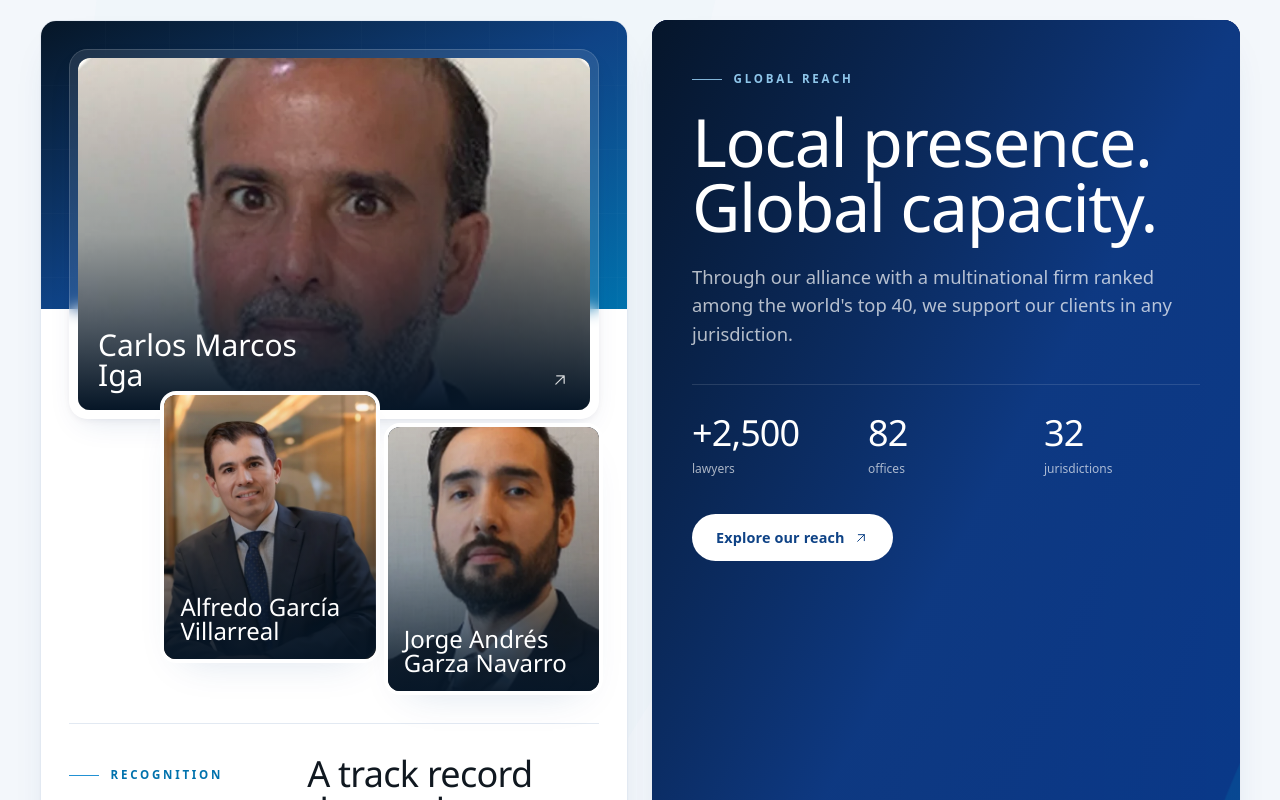
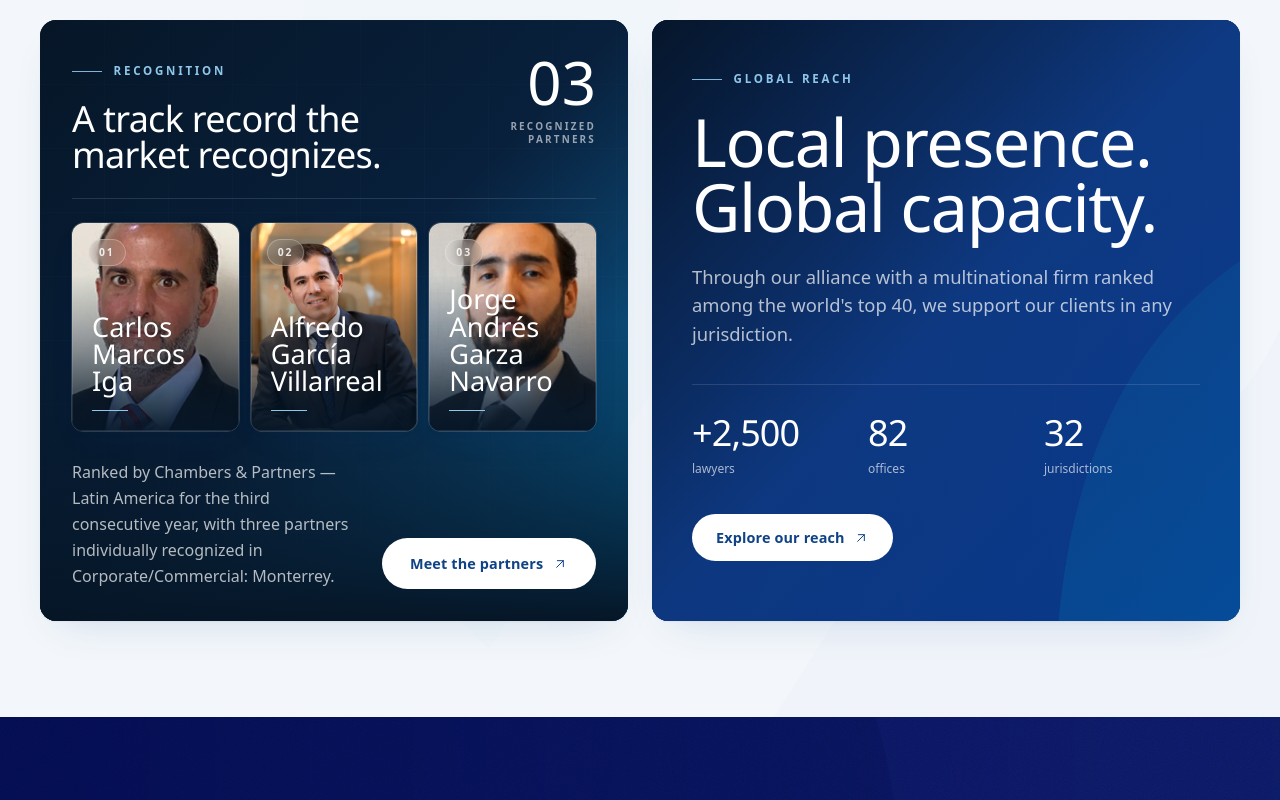
Before and after one commit to ia-satma/INTERVO-PAGE-2026, a Next.js app: page /en in a window 1280 px wide. Shown: the part 2440-3240 px from the top of the page. Built offline with nearby package versions, Linux system fonts and the light colour scheme; no server answers; the database is empty.

Commit message:
Equalize home partner recognition cards

```diff
--- a/src/app/[locale]/page.tsx
+++ b/src/app/[locale]/page.tsx
@@ -138,80 +138,68 @@ export default async function HomePage({ params }: { params: Promise<{ locale: s
         <div className="absolute inset-0 bg-mist/50" />
         <div className="container-x relative grid gap-6 py-20 md:py-24 lg:grid-cols-2">
           <Reveal>
-            <div className="relative h-full overflow-hidden rounded-2xl border border-line bg-white shadow-card">
-              <div className="absolute inset-x-0 top-0 h-72 bg-gradient-to-br from-navy-950 via-navy to-azure" />
-              <div className="absolute inset-x-0 top-0 h-72 bg-grid opacity-45" />
-              <div className="relative p-5 md:p-7">
-                <div className="rounded-[1.15rem] border border-white/15 bg-white/10 p-2 shadow-soft backdrop-blur-sm">
-                  <Link
-                    href={resolveNavigationLink(siteConfig, loc, "socios", recognizedPartners[0]?.id)}
-                    className="group relative block aspect-[16/11] overflow-hidden rounded-xl bg-navy-950"
-                    aria-label={recognizedPartners[0]?.name}
-                  >
-                    {recognizedPartners[0] && (
-                      <Image
-                        src={asset(recognizedPartners[0].photo)}
-                        alt={recognizedPartners[0].name}
-                        fill
-                        sizes="(min-width: 1024px) 36vw, 100vw"
-                        className="object-cover object-top transition-transform duration-700 ease-out group-hover:scale-105"
-                      />
-                    )}
-                    <div className="absolute inset-0 bg-gradient-to-t from-navy-950 via-navy-950/28 to-transparent" />
-                    <div className="absolute inset-x-0 bottom-0 flex items-end justify-between gap-4 p-5">
-                      <span className="max-w-[14rem] font-serif text-2xl font-medium leading-none text-white md:text-3xl">
-                        {recognizedPartners[0]?.name}
+            <div className="relative h-full overflow-hidden rounded-2xl bg-navy-950 text-white shadow-card">
+              <div className="absolute inset-0 bg-gradient-to-br from-navy-950 via-navy-900 to-azure" />
+              <div className="absolute inset-0 bg-grid opacity-35" />
+              <div className="absolute inset-x-0 bottom-0 h-1/2 bg-gradient-to-t from-navy-950 to-transparent" />
+              <div className="relative flex h-full flex-col p-6 md:p-8">
+                <div className="flex items-start justify-between gap-6 border-b border-white/12 pb-6">
+                  <div>
+                    <span className="eyebrow eyebrow--light">{t.recognition.eyebrow}</span>
+                    <h2 className="mt-5 max-w-xl font-serif text-3xl leading-[1.02] text-white md:text-4xl">
+                      {t.recognition.title}
+                    </h2>
+                  </div>
+                  <div className="hidden min-w-24 text-right sm:block">
+                    <span className="block font-serif text-6xl leading-none text-white">03</span>
+                    <span className="mt-2 block text-[0.62rem] font-semibold uppercase leading-snug tracking-[0.22em] text-white/58">
+                      {recognizedCountLabel}
                     </span>
-                      <ArrowUpRight className="h-5 w-5 shrink-0 text-white/80 transition-transform duration-500 group-hover:-translate-y-1 group-hover:translate-x-1" />
                   </div>
-                  </Link>
                 </div>
 
-                <div className="-mt-6 ml-auto grid w-[88%] grid-cols-2 gap-3 md:w-[82%]">
-                  {recognizedPartners.slice(1).map((partner, index) => (
+                <div className="mt-6 grid gap-3 sm:grid-cols-3">
+                  {recognizedPartners.map((partner, index) => (
                     <Link
                       key={partner.name}
                       href={resolveNavigationLink(siteConfig, loc, "socios", partner.id)}
-                      className={`group relative aspect-[4/5] overflow-hidden rounded-xl bg-navy-950 shadow-card ring-4 ring-white ${index === 1 ? "mt-8" : ""}`}
+                      className="group relative aspect-[4/5] overflow-hidden rounded-xl bg-navy-950 shadow-soft ring-1 ring-white/15 transition-[transform,box-shadow] duration-500 hover:-translate-y-1 hover:shadow-card"
                       aria-label={partner.name}
                     >
                       <Image
                         src={asset(partner.photo)}
                         alt={partner.name}
                         fill
-                        sizes="(min-width: 1024px) 16vw, 44vw"
-                        className="object-cover object-top transition-transform duration-700 ease-out group-hover:scale-105"
+                        sizes="(min-width: 1024px) 16vw, (min-width: 640px) 30vw, 100vw"
+                        className="object-cover object-top brightness-105 contrast-105 transition-transform duration-700 ease-out group-hover:scale-105"
                       />
-                      <div className="absolute inset-0 bg-gradient-to-t from-navy-950/96 via-navy-950/25 to-transparent" />
-                      <div className="absolute inset-x-0 bottom-0 p-4">
-                        <span className="block font-serif text-xl font-medium leading-none text-white md:text-2xl">
+                      <div className="absolute inset-x-0 bottom-0 h-3/4 bg-gradient-to-t from-navy-950/96 via-navy-950/42 to-transparent" />
+                      <div className="absolute inset-0 ring-1 ring-inset ring-white/10" />
+                      <div className="absolute left-4 top-4 rounded-full border border-white/25 bg-white/12 px-2.5 py-1 text-[0.65rem] font-semibold tracking-[0.18em] text-white/85 backdrop-blur-sm">
+                        {String(index + 1).padStart(2, "0")}
+                      </div>
+                      <div className="absolute inset-x-0 bottom-0 p-4 md:p-5">
+                        <span className="block font-serif text-2xl font-medium leading-none text-white md:text-[1.7rem]">
                           {partner.name}
                         </span>
+                        <span className="mt-4 block h-px w-9 bg-accent-soft transition-all duration-500 group-hover:w-16" />
                       </div>
                     </Link>
                   ))}
                 </div>
 
-                <div className="mt-8 grid gap-7 border-t border-line pt-8 md:grid-cols-[0.72fr_1fr] md:items-start">
-                  <div>
-                    <span className="eyebrow">{t.recognition.eyebrow}</span>
-                    <div className="mt-5 flex items-end gap-3">
-                      <span className="font-serif text-6xl leading-none text-navy">03</span>
-                      <span className="pb-2 text-xs font-semibold uppercase tracking-[0.22em] text-muted">
+                <div className="mt-auto grid gap-5 pt-7 sm:grid-cols-[1fr_auto] sm:items-end">
+                  <div className="sm:hidden">
+                    <span className="font-serif text-5xl leading-none text-white">03</span>
+                    <span className="ml-3 text-[0.68rem] font-semibold uppercase tracking-[0.22em] text-white/58">
                       {recognizedCountLabel}
                     </span>
                   </div>
-                  </div>
-                  <div>
-                    <h2 className="font-serif text-3xl leading-[1.02] text-ink md:text-4xl">
-                      {t.recognition.title}
-                    </h2>
-                    <p className="mt-5 text-[1rem] leading-relaxed text-muted">{t.recognition.lead}</p>
-                    <Link href={resolveNavigationLink(siteConfig, loc, "socios")} className="btn btn-primary mt-7 w-fit !px-7 !py-3.5">
+                  <p className="max-w-xl text-[1rem] leading-relaxed text-white/70">{t.recognition.lead}</p>
+                  <Link href={resolveNavigationLink(siteConfig, loc, "socios")} className="btn btn-light w-fit !px-7 !py-3.5">
                     {t.recognition.cta}
                     <ArrowUpRight className="h-4 w-4" />
                   </Link>
-                  </div>
                 </div>
               </div>
               <ul className="sr-only">
```
Lines whose indentation alone changed are shown as unchanged.
